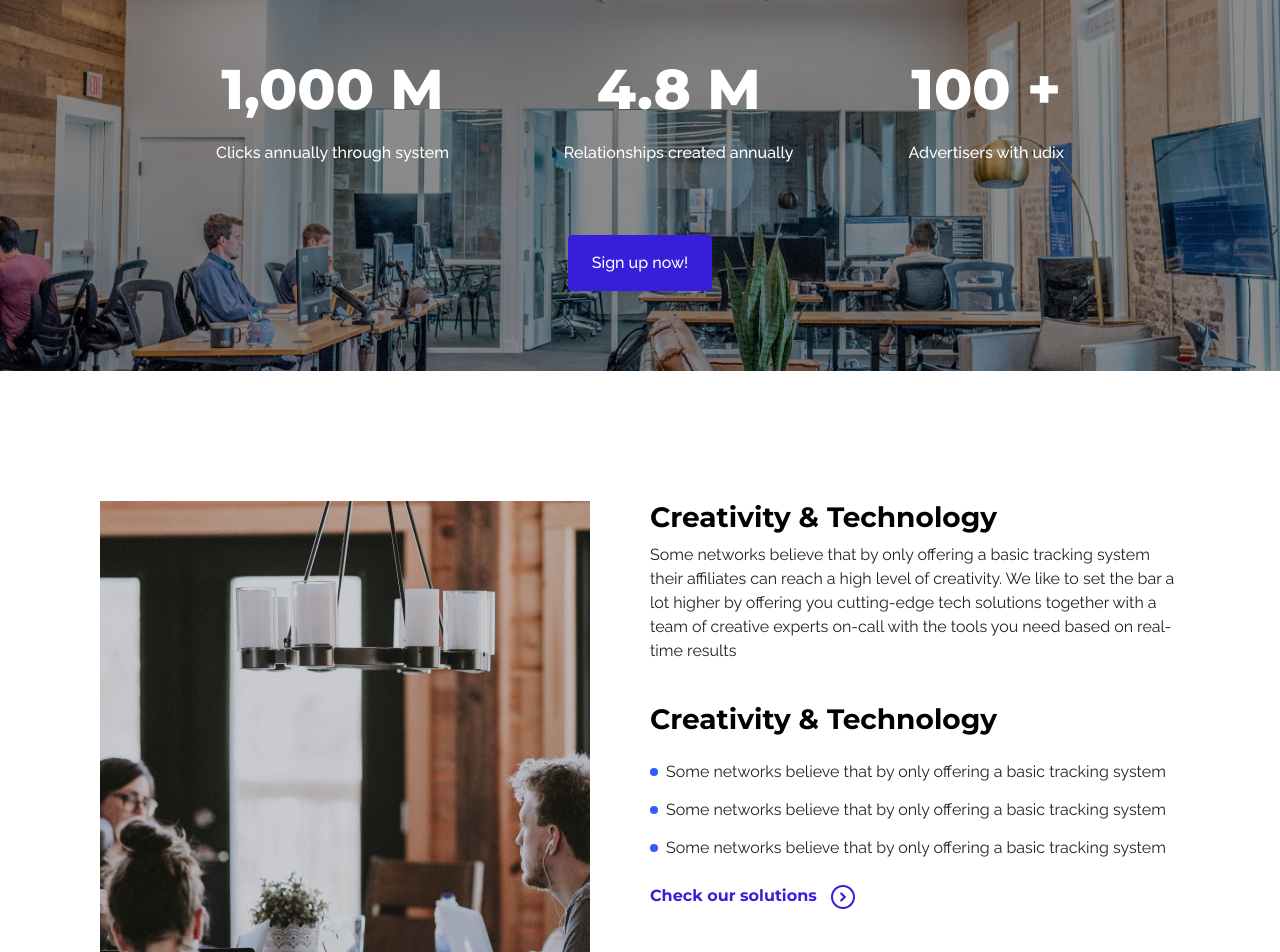
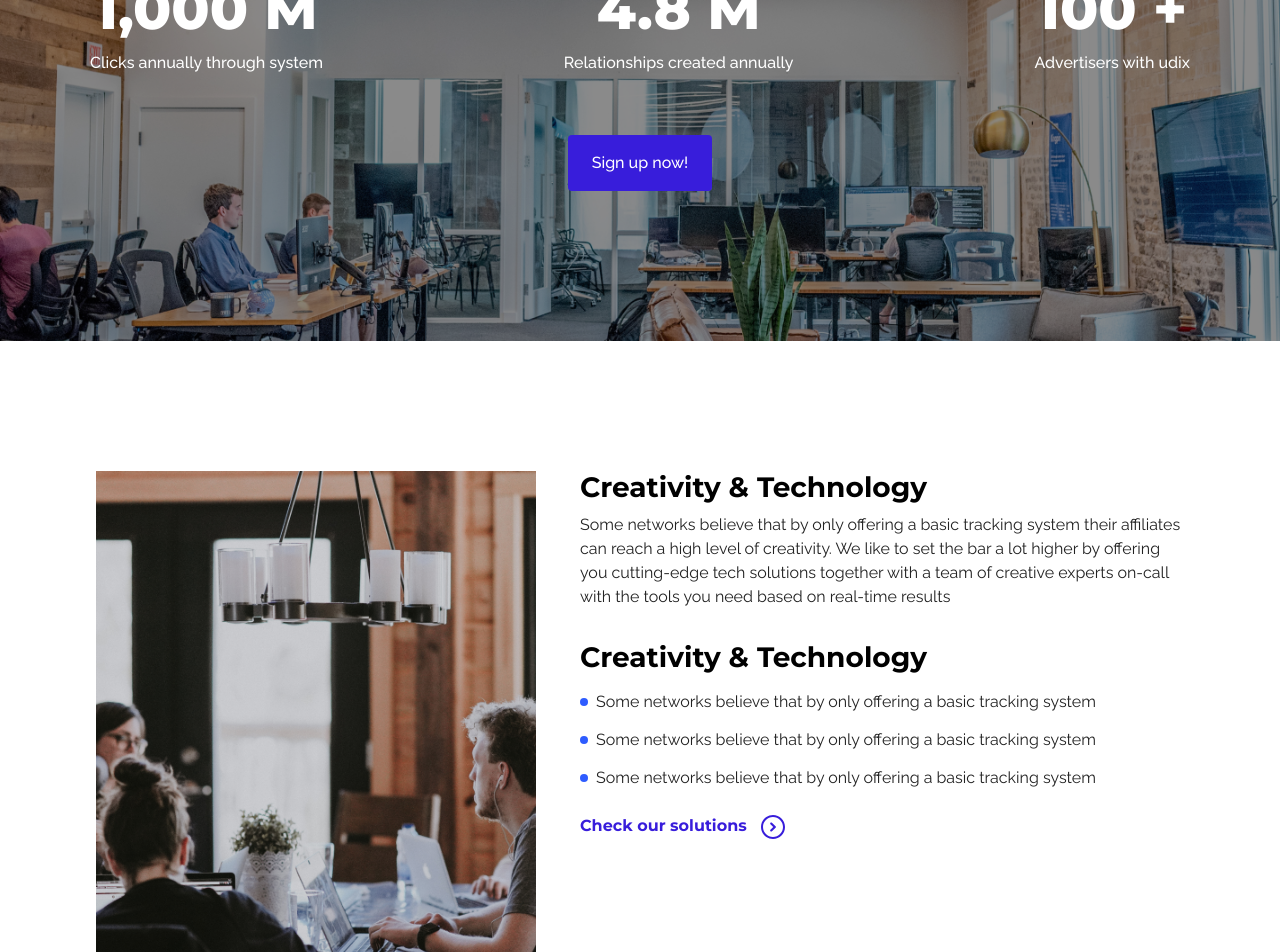
Before and after one commit to M-Faheem1/Udix, a React (Create React App) app: page / in a window 1280 px wide. Shown: the part 1220-2172 px from the top of the page. Built offline with nearby package versions, Linux system fonts and the light colour scheme.

Commit message:
useState practice

```diff
--- a/package.json
+++ b/package.json
@@ -7,6 +7,7 @@
     "@testing-library/react": "^13.4.0",
     "@testing-library/user-event": "^13.5.0",
     "bootstrap": "^5.2.3",
+    "node-sass": "^7.0.3",
     "react": "^18.2.0",
     "react-dom": "^18.2.0",
     "react-scripts": "^5.0.1",
--- a/src/App.css
+++ b/src/App.css
@@ -358,7 +358,7 @@ body {
     padding: 0 6.25rem;
   }
 }
-@media screen and (max-width: 768px) {
+@media screen and (max-width: 991px) {
   .services {
     padding: 0 4.375rem;
   }
@@ -375,6 +375,11 @@ body {
 @media screen and (max-width: 1280px) {
   .services .cardsHeading {
     margin: 6.25rem auto 0;
+  }
+}
+@media screen and (max-width: 991px) {
+  .services .cardsHeading {
+    margin: 5rem auto 0;
   }
 }
 @media screen and (max-width: 768px) {
@@ -561,6 +566,11 @@ body {
   position: relative;
   margin-top: 8.125rem;
 }
+@media screen and (max-width: 1280px) {
+  .reach {
+    margin-top: 6.25rem;
+  }
+}
 @media screen and (max-width: 991px) {
   .reach {
     margin-top: 6.25rem;
@@ -604,14 +614,18 @@ body {
   flex-direction: column;
   position: absolute;
   align-items: center;
-  top: 120px;
+  top: 5.625rem;
   width: 100%;
+}
+@media screen and (max-width: 1280px) {
+  .reach .statsWrapper {
+    top: 4.375rem;
+  }
 }
 @media screen and (max-width: 991px) {
   .reach .statsWrapper {
-    top: 2.125rem;
+    top: 3.125rem;
     left: 50%;
-    padding: 0 1.25rem;
     transform: translateX(-50%);
   }
 }
@@ -619,7 +633,6 @@ body {
   .reach .statsWrapper {
     top: 2.125rem;
     left: 50%;
-    padding: 0 1.25rem;
     transform: translateX(-50%);
   }
 }
@@ -627,7 +640,6 @@ body {
   .reach .statsWrapper {
     top: 2.125rem;
     left: 50%;
-    padding: 0 1.25rem;
     transform: translateX(-50%);
   }
 }
@@ -636,12 +648,17 @@ body {
   justify-content: space-between;
   text-align: center;
   width: 100%;
-  padding: 0 13.5rem;
+  padding: 0 11.5rem;
   color: #fff;
+}
+@media screen and (max-width: 1280px) {
+  .reach .statsWrapper .adverisment {
+    padding: 0 5.625rem;
+  }
 }
 @media screen and (max-width: 991px) {
   .reach .statsWrapper .adverisment {
-    padding: 0 4.375rem;
+    padding: 0 3rem;
   }
 }
 @media screen and (max-width: 768px) {
@@ -694,6 +711,11 @@ body {
     margin: 0.625rem 0 0;
   }
 }
+@media screen and (max-width: 1280px) {
+  .reach .statsWrapper .adverisment p {
+    margin: 0;
+  }
+}
 @media screen and (max-width: 768px) {
   .reach .statsWrapper .adverisment p {
     margin: 0.25rem 0 0;
@@ -717,12 +739,13 @@ body {
 }
 @media screen and (max-width: 1280px) {
   .reach .statsWrapper .btn {
-    margin-top: 4.375rem;
+    margin-top: 3.75rem;
   }
 }
 @media screen and (max-width: 991px) {
   .reach .statsWrapper .btn {
     font-size: 0.875rem;
+    margin-top: 3rem;
     padding: 0.75rem 1.25rem;
   }
 }
@@ -741,12 +764,18 @@ body {
 .creativityAndTechnology {
   display: flex;
   margin-top: 8.125rem;
-  padding: 0 11.25rem;
+  padding: 0 9.25rem;
 }
 @media screen and (max-width: 1280px) {
   .creativityAndTechnology {
-    padding: 0 6.25rem;
+    padding: 0 6rem;
     margin-top: 8.125rem;
+  }
+}
+@media screen and (max-width: 991px) {
+  .creativityAndTechnology {
+    padding: 0 4.375rem;
+    margin-top: 5rem;
   }
 }
 @media screen and (max-width: 768px) {
@@ -765,7 +794,12 @@ body {
 .creativityAndTechnology .creativityAndTechnologyLeft {
   flex: 0 0 490px;
 }
-@media screen and (max-width: 768px) {
+@media screen and (max-width: 1280px) {
+  .creativityAndTechnology .creativityAndTechnologyLeft {
+    flex: 0 0 440px;
+  }
+}
+@media screen and (max-width: 991px) {
   .creativityAndTechnology .creativityAndTechnologyLeft {
     flex: 0 0 304px;
   }
@@ -793,6 +827,16 @@ body {
   flex: 1;
   padding-left: 3.75rem;
 }
+@media screen and (max-width: 1280px) {
+  .creativityAndTechnology .creativityAndTechnologyRight {
+    padding-left: 2.75rem;
+  }
+}
+@media screen and (max-width: 991px) {
+  .creativityAndTechnology .creativityAndTechnologyRight {
+    padding-left: 1.5rem;
+  }
+}
 @media screen and (max-width: 575px) {
   .creativityAndTechnology .creativityAndTechnologyRight {
     padding-left: 0;
@@ -805,6 +849,11 @@ body {
   .creativityAndTechnology .creativityAndTechnologyRight .creativityDescription h2 {
     font-size: 1.75rem;
     margin-top: 0;
+  }
+}
+@media screen and (max-width: 991px) {
+  .creativityAndTechnology .creativityAndTechnologyRight .creativityDescription h2 {
+    font-size: 1.25rem;
   }
 }
 @media screen and (max-width: 768px) {
@@ -820,17 +869,28 @@ body {
 .creativityAndTechnology .creativityAndTechnologyRight .creativityDescription p {
   margin: 0;
 }
+@media screen and (max-width: 991px) {
+  .creativityAndTechnology .creativityAndTechnologyRight .creativityDescription p {
+    font-size: 0.875rem;
+  }
+}
 @media screen and (max-width: 768px) {
   .creativityAndTechnology .creativityAndTechnologyRight .creativityDescription p {
     font-size: 0.75rem;
   }
 }
 .creativityAndTechnology .creativityAndTechnologyRight .creativityDescription .values h2 {
-  margin: 3.75rem 0 2rem;
+  margin: 2.75rem 0 2rem;
 }
 @media screen and (max-width: 1280px) {
   .creativityAndTechnology .creativityAndTechnologyRight .creativityDescription .values h2 {
-    margin: 2.5rem 0 1.5rem;
+    margin: 2rem 0 1rem;
+  }
+}
+@media screen and (max-width: 991px) {
+  .creativityAndTechnology .creativityAndTechnologyRight .creativityDescription .values h2 {
+    font-size: 1.25rem;
+    margin: 1rem 0 0.75rem;
   }
 }
 @media screen and (max-width: 768px) {
@@ -846,6 +906,7 @@ body {
 .creativityAndTechnology .creativityAndTechnologyRight .creativityDescription .values ul {
   list-style: none;
   padding: 0;
+  margin-bottom: 0;
 }
 .creativityAndTechnology .creativityAndTechnologyRight .creativityDescription .values ul li {
   position: relative;
@@ -870,8 +931,13 @@ body {
     margin-bottom: 0.875rem;
   }
 }
+@media screen and (max-width: 991px) {
+  .creativityAndTechnology .creativityAndTechnologyRight .creativityDescription .values ul li:not(:last-child) {
+    margin-bottom: 0.625rem;
+  }
+}
 .creativityAndTechnology .creativityAndTechnologyRight .creativityDescription .solutions {
-  margin-top: 3rem;
+  margin-top: 2rem;
 }
 @media screen and (max-width: 1280px) {
   .creativityAndTechnology .creativityAndTechnologyRight .creativityDescription .solutions {
@@ -934,6 +1000,11 @@ body {
   max-width: 400px;
   margin-top: 1.875rem;
 }
+@media screen and (max-width: 1280px) {
+  .footer .footerDescription p {
+    max-width: 340px;
+  }
+}
 @media screen and (max-width: 575px) {
   .footer .footerDescription p {
     display: none;
@@ -966,6 +1037,11 @@ body {
 .footer .contactSection .footerListing ul li:not(:last-child) {
   margin-right: 2.5rem;
 }
+@media screen and (max-width: 1280px) {
+  .footer .contactSection .footerListing ul li:not(:last-child) {
+    margin-right: 1.5rem;
+  }
+}
 @media screen and (max-width: 768px) {
   .footer .contactSection .footerListing ul li:not(:last-child) {
     margin-right: 1.5rem;
@@ -983,6 +1059,11 @@ body {
 }
 .footer .contactSection .footerListing .headerBtn {
   margin-left: 5rem;
+}
+@media screen and (max-width: 1280px) {
+  .footer .contactSection .footerListing .headerBtn {
+    margin-left: 1.5rem;
+  }
 }
 @media screen and (max-width: 768px) {
   .footer .contactSection .footerListing .headerBtn {
--- a/src/App.js
+++ b/src/App.js
@@ -14,7 +14,10 @@ function App() {
   return (
     <div className="App">
       <Header/>
-      <Intro heading={heading} subheading={{greating:", second prop"}}/>
+      <Intro
+        heading={heading}
+        subheading={{greating:", second prop"}}
+      />
       <Solutions/>
       <Reach/>
       <Creativity/>
--- a/src/App.scss
+++ b/src/App.scss
@@ -279,7 +279,7 @@ body {
   @media screen and (max-width:1280px) {
     padding: 0 6.25rem;
   }
-  @media screen and (max-width:768px) {
+  @media screen and (max-width:991px) {
     padding: 0 4.375rem;
   }
   @media screen and (max-width:575px) {
@@ -290,6 +290,9 @@ body {
     text-align: center;
     @media screen and (max-width:1280px) {
       margin: 6.25rem auto 0;
+    }
+    @media screen and (max-width:991px) {
+      margin: 5rem auto 0;
     }
     @media screen and (max-width:768px) {
       margin: 5rem auto 0;
@@ -432,6 +435,9 @@ body {
 .reach {
   position: relative;
   margin-top: 8.125rem;
+  @media screen and (max-width:1280px) {
+    margin-top: 6.25rem;
+  }
   @media screen and (max-width:991px) {
     margin-top: 6.25rem;
   }
@@ -466,24 +472,24 @@ body {
     flex-direction: column;
     position: absolute;
     align-items: center;
-    top: 120px;
+    top: 5.625rem;
     width: 100%;
+    @media screen and (max-width:1280px) {
+      top: 4.375rem;
+    }
     @media screen and (max-width:991px) {
-      top: 2.125rem;
+      top: 3.125rem;
       left: 50%;
-      padding: 0 1.25rem;
       transform: translateX(-50%);
     }
     @media screen and (max-width:768px) {
       top: 2.125rem;
       left: 50%;
-      padding: 0 1.25rem;
       transform: translateX(-50%);
     }
     @media screen and (max-width:575px) {
       top: 2.125rem;
       left: 50%;
-      padding: 0 1.25rem;
       transform: translateX(-50%);
     }
     .adverisment {
@@ -491,10 +497,13 @@ body {
       justify-content: space-between;
       text-align: center;
       width: 100%;
-      padding: 0 13.5rem;
+      padding: 0 11.5rem;
       color: $secondary-font-color;
+      @media screen and (max-width:1280px) {
+        padding: 0 5.625rem;
+      }
       @media screen and (max-width:991px) {
-        padding: 0 4.375rem;
+        padding: 0 3rem;
       }
       @media screen and (max-width:768px) {
         padding: 0;
@@ -531,6 +540,9 @@ body {
         @media screen and (max-width:1280px) {
           margin: .625rem 0 0;
         }
+        @media screen and (max-width:1280px) {
+          margin: 0;
+        }
         @media screen and (max-width:768px) {
           margin: .25rem 0 0;
         }
@@ -550,10 +562,11 @@ body {
       border: transparent;
       border-radius: 4px;
       @media screen and (max-width:1280px) {
-        margin-top: 4.375rem;
+        margin-top: 3.75rem;
       }
       @media screen and (max-width:991px) {
         font-size: .875rem;
+        margin-top: 3rem;
         padding: .75rem 1.25rem;
       }
       @media screen and (max-width:768px) {
@@ -570,11 +583,15 @@ body {
 .creativityAndTechnology {
   display: flex;
   margin-top: 8.125rem;
-  padding: 0 11.25rem;
+  padding: 0 9.25rem;
   @media screen and (max-width:1280px) {
-    padding: 0 6.25rem;
+    padding: 0 6rem;
     margin-top: 8.125rem;
 
+  }
+  @media screen and (max-width:991px) {
+    padding: 0 4.375rem;
+    margin-top: 5rem;
   }
   @media screen and (max-width:768px) {
     padding: 0 4.375rem;
@@ -587,7 +604,10 @@ body {
   }
   .creativityAndTechnologyLeft {
     flex: 0 0 490px;
-    @media screen and (max-width:768px) {
+    @media screen and (max-width:1280px) {
+      flex: 0 0 440px;
+    }
+    @media screen and (max-width:991px) {
       flex: 0 0 304px;
     }
     @media screen and (max-width:575px) {
@@ -609,6 +629,12 @@ body {
   .creativityAndTechnologyRight {
     flex: 1;
     padding-left: 3.75rem;
+    @media screen and (max-width:1280px) {
+      padding-left: 2.75rem;
+    }
+    @media screen and (max-width:991px) {
+      padding-left: 1.5rem;
+    }
     @media screen and (max-width:575px) {
       padding-left: 0;
     }
@@ -619,6 +645,9 @@ body {
           font-size: 1.75rem;
           margin-top: 0;
         }
+        @media screen and (max-width:991px) {
+          font-size: 1.25rem;
+        }
         @media screen and (max-width:768px) {
           font-size: 1.25rem;
         }
@@ -628,17 +657,24 @@ body {
       }
       p {
         margin: 0;
+        @media screen and (max-width:991px) {
+          font-size: .875rem;
+        }
         @media screen and (max-width:768px) {
           font-size: .75rem;
         }
       }
       .values {
         h2 {
-          margin: 3.75rem 0 2rem;
+          margin: 2.75rem 0 2rem;
           @media screen and (max-width:1280px) {
-            margin: 2.5rem 0 1.5rem;
+            margin: 2rem 0 1rem;
           }
-          @media screen and (max-width:768px) {
+          @media screen and (max-width:991px) {
+            font-size: 1.25rem;
+            margin: 1rem 0 .75rem;
+          }
+            @media screen and (max-width:768px) {
             margin: 1rem 0;
           }
           @media screen and (max-width:575px) {
@@ -648,6 +684,7 @@ body {
         ul {
           list-style: none;
           padding: 0;
+          margin-bottom: 0;
           li {
             position: relative;
             padding-left: 1rem;
@@ -667,12 +704,15 @@ body {
               @media screen and (max-width:1280px) {
                 margin-bottom: .875rem;
               }
+              @media screen and (max-width:991px) {
+                margin-bottom: .625rem;
+              }
             }
           }
         }
       }
       .solutions {
-        margin-top: 3rem;
+        margin-top: 2rem;
         @media screen and (max-width:1280px) {
           margin-top: 1.5rem;
         }
@@ -725,6 +765,9 @@ body {
       font-size: .75rem;
       max-width: 400px;
       margin-top: 1.875rem;
+      @media screen and (max-width:1280px) {
+        max-width: 340px;
+      }
       @media screen and (max-width:575px) {
         display: none;
       }
@@ -750,6 +793,9 @@ body {
         li {
           &:not(:last-child) {
             margin-right: 2.5rem;
+            @media screen and (max-width:1280px) {
+              margin-right: 1.5rem;
+            }
             @media screen and (max-width:768px) {
               margin-right: 1.5rem;
             }
@@ -766,6 +812,9 @@ body {
       }
       .headerBtn {
         margin-left: 5rem;
+        @media screen and (max-width:1280px) {
+          margin-left: 1.5rem;
+        }
         @media screen and (max-width:768px) {
           margin-left: 2.5rem;
         }
--- a/src/Components/Solutions.js
+++ b/src/Components/Solutions.js
@@ -13,7 +13,7 @@ function Solutions() {
         <p>Some networks believe that by only offering a basic
           tracking system their affiliates can reach a high level of creativity.
           We like to set the bar a lot higher by offering you cutting-edge tech
-          solutions together with a team of creative experts.
+          solutions together  with a team of creative experts.
         </p>
       </div>
       <Services
```
Also changed, not shown: src/Components/Intro.js (+5 -2 lines), 2 other files (tests, documents, lock files or other folders).
